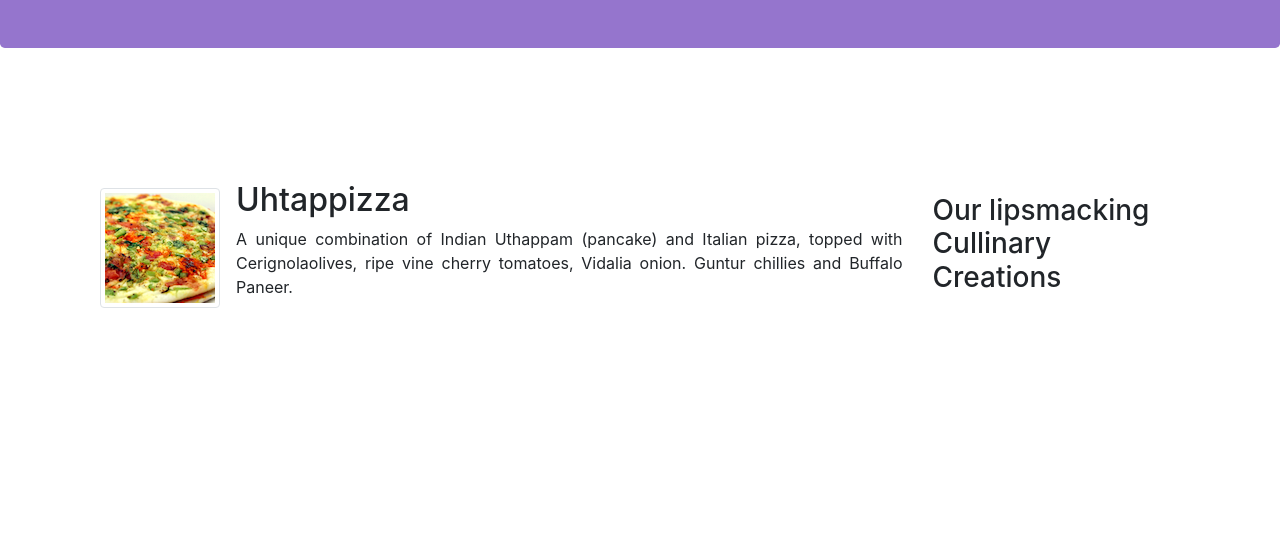
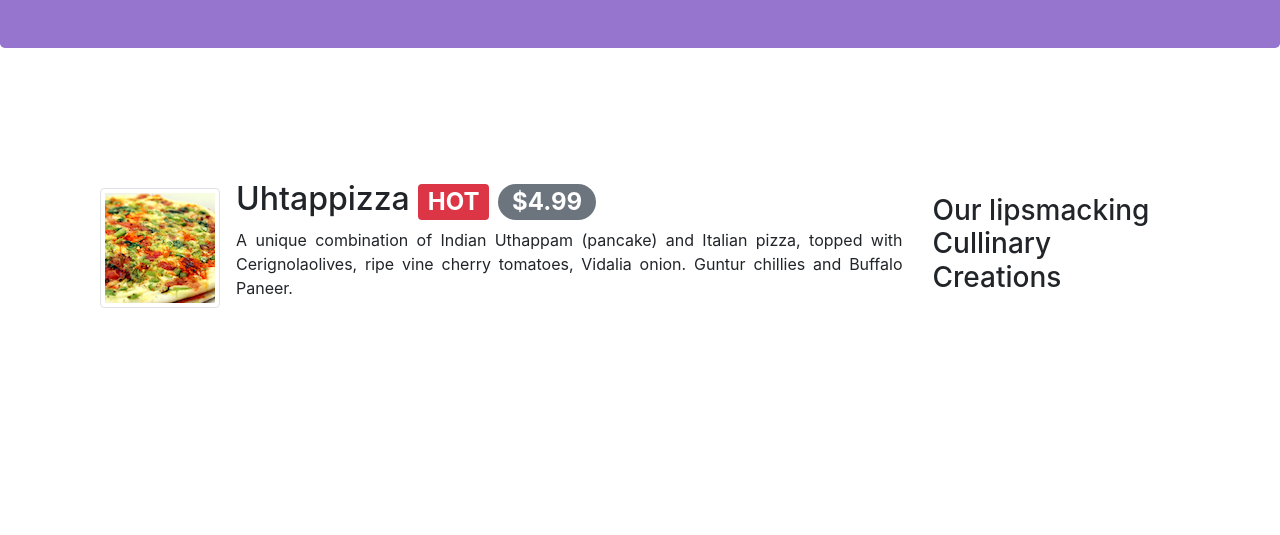
Before and after one commit to AnuranDutta/Bootstrap_4, a plain HTML site: page index.html in a window 1280 px wide. Shown: the part 265-800 px from the top of the page. Drawn offline with nearby package versions, Linux system fonts and the light colour scheme.

Commit message:
Alerting users

```diff
--- a/index.html
+++ b/index.html
@@ -61,7 +61,7 @@
                     <img src="/resources/img/uthappizza.png" alt="uthappizza"
                         class="d-flex mr-3 img-thumbnail align-self-center">
                     <div class="media-body">
-                        <h2 class="mt-0">Uhtappizza</h2>
+                        <h2 class="mt-0">Uhtappizza <span class="badge badge-danger">HOT</span>  <span class="badge badge-pill badge-secondary">$4.99</span></h2>
                         <p>A unique combination of Indian Uthappam (pancake) and Italian pizza, topped with
                             Cerignolaolives, ripe vine cherry tomatoes, Vidalia onion. Guntur chillies and Buffalo
                             Paneer.</p>
```
